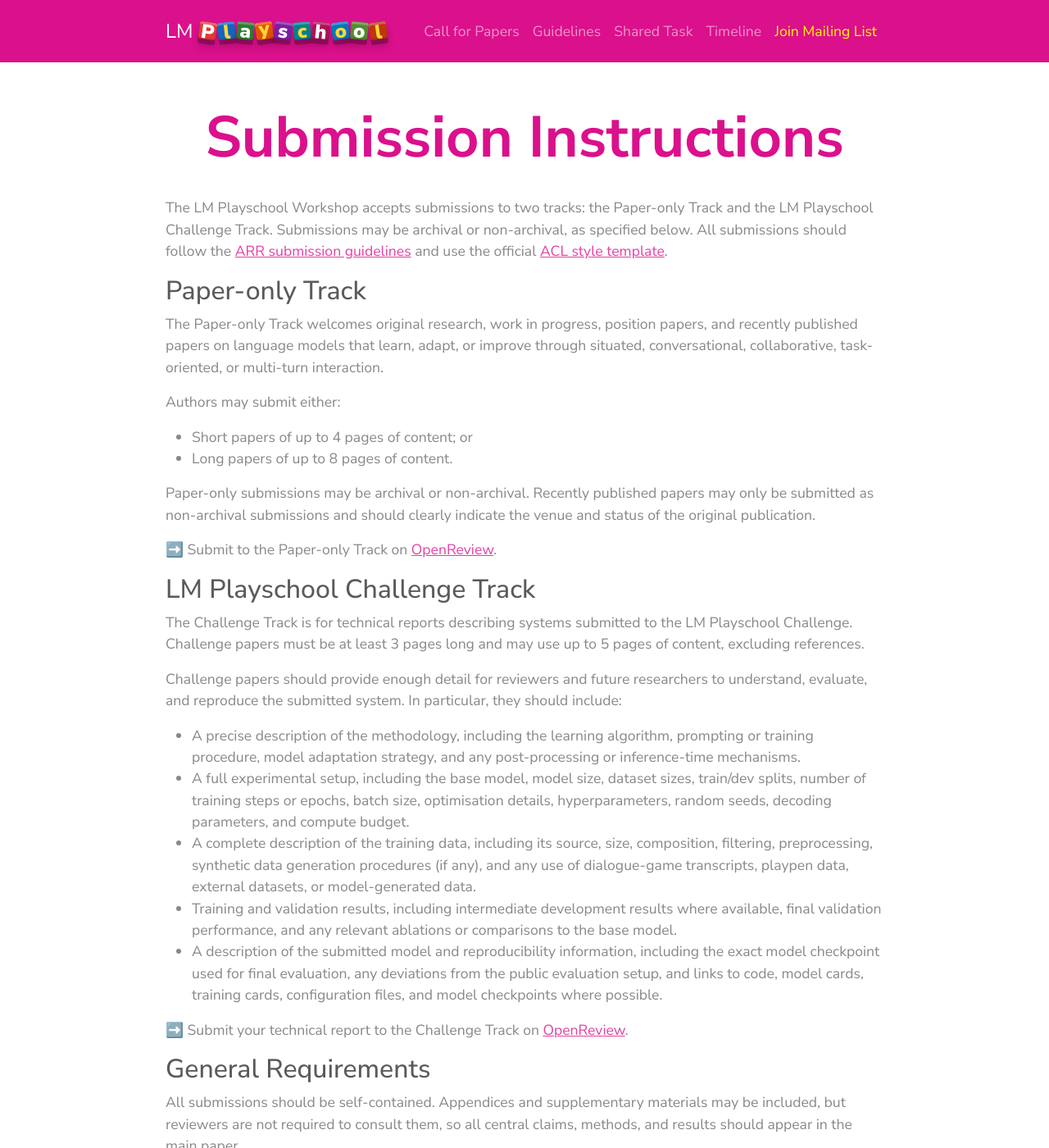
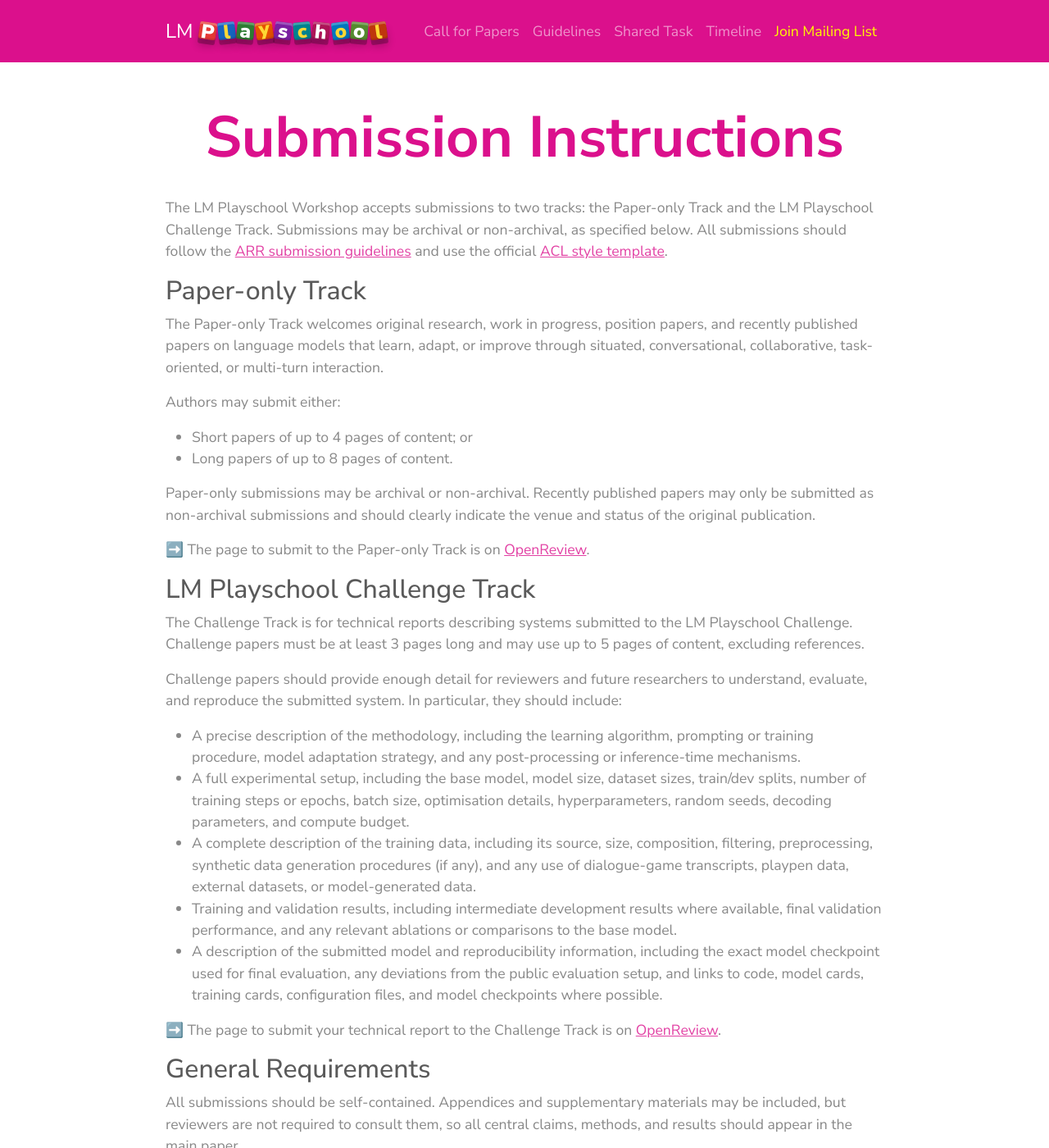
Before and after one commit to lm-playschool/lm-playschool.github.io, a Jekyll site: the page built from _content/_pages/submission-instructions.md, in a window 1280 px wide and 1400 px high. Shown: the whole window at 82% size. Built offline with Jekyll 4.4.1, drawn with Linux system fonts in a browser that asks for light colours.

Commit message:
OpenReview submission wording

```diff
--- a/_content/_pages/submission-instructions.md
+++ b/_content/_pages/submission-instructions.md
@@ -17,7 +17,7 @@ Authors may submit either:
 
 Paper-only submissions may be archival or non-archival. Recently published papers may only be submitted as non-archival submissions and should clearly indicate the venue and status of the original publication.
 
-➡️ Submit to the Paper-only Track on [OpenReview](https://openreview.net/group?id=EMNLP/2026/Workshop/LMP#tab-active-submissions).
+➡️ The page to submit to the Paper-only Track is on [OpenReview](https://openreview.net/group?id=EMNLP/2026/Workshop/LMP#tab-active-submissions).
 
 ## LM Playschool Challenge Track
 
@@ -31,7 +31,7 @@ Challenge papers should provide enough detail for reviewers and future researche
 - Training and validation results, including intermediate development results where available, final validation performance, and any relevant ablations or comparisons to the base model.
 - A description of the submitted model and reproducibility information, including the exact model checkpoint used for final evaluation, any deviations from the public evaluation setup, and links to code, model cards, training cards, configuration files, and model checkpoints where possible.
 
-➡️ Submit your technical report to the Challenge Track on [OpenReview](https://openreview.net/group?id=EMNLP/2026/Workshop/LMP_Challenge#tab-active-submissions).
+➡️ The page to submit your technical report to the Challenge Track is on [OpenReview](https://openreview.net/group?id=EMNLP/2026/Workshop/LMP_Challenge#tab-active-submissions).
 
 ## General Requirements
 
```
